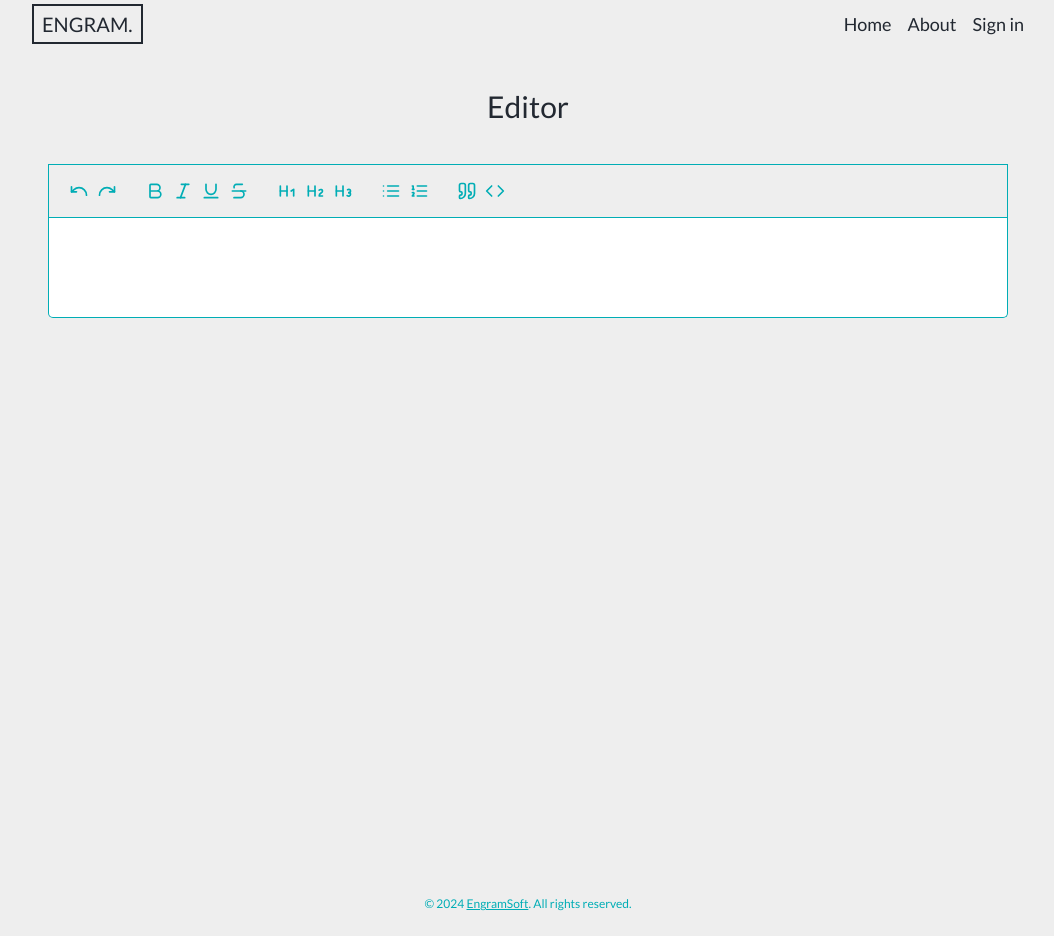
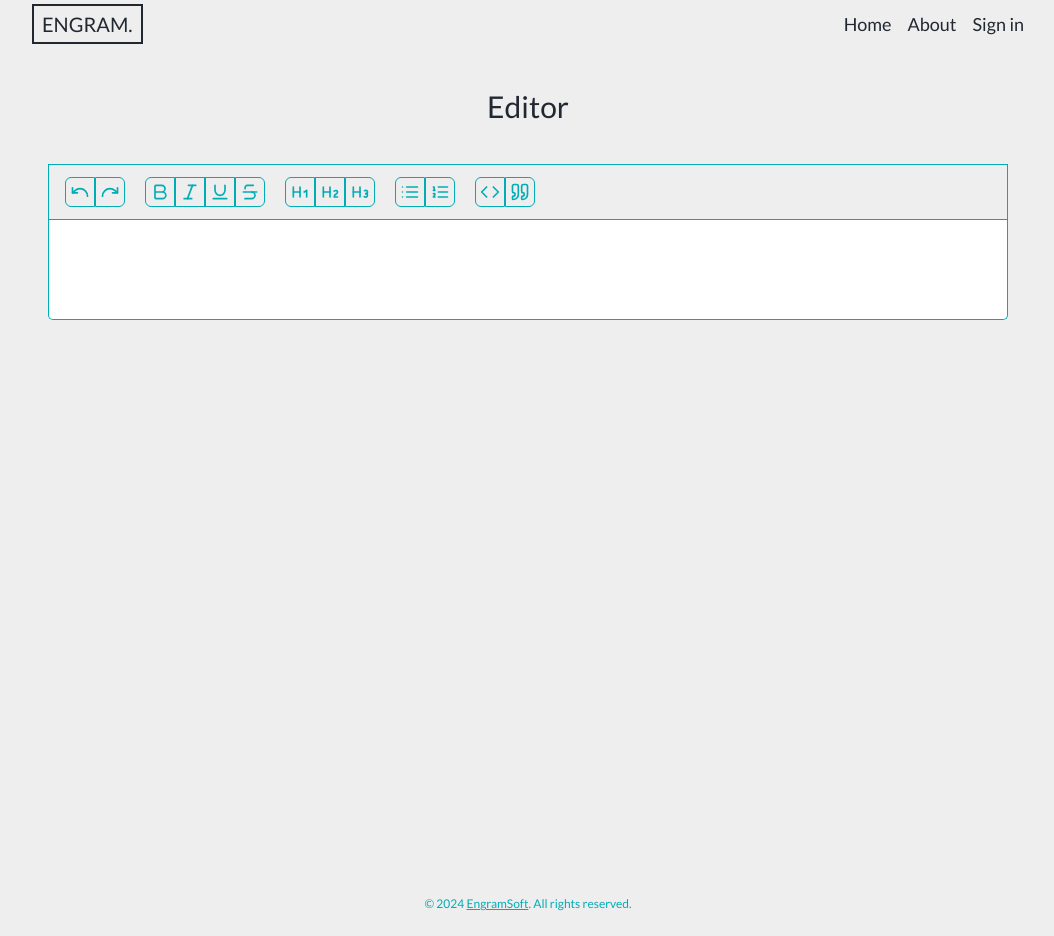
Before and after one commit to emre-ergun/engramsoft-web-blog, a React (Vite) app: page /new-post in a window 1280 px wide. Shown: the whole page, without its empty margins (112-1166 px from the left). Built offline with nearby package versions, Linux system fonts and the light colour scheme; no server answers.

Commit message:
minor changes on editor

```diff
--- a/src/components/Toolbar.tsx
+++ b/src/components/Toolbar.tsx
@@ -25,7 +25,7 @@ function Toolbar({ editor, content }: ToolbarProps) {
 
   return (
     <div className='relative px-4 py-3 flex justify-between items-center gap-5 w-full flex-wrap border border-secondary'>
-      <div className='flex justify-start items-center gap-5 w-full flex-wrap '>
+      <div className='flex justify-start items-center gap-5 w-full flex-wrap text-secondary'>
         <div className='flex items-center justify-between'>
           <button
             onClick={e => {
@@ -34,8 +34,8 @@ function Toolbar({ editor, content }: ToolbarProps) {
             }}
             className={
               editor.isActive('undo')
-                ? 'bg-secondary text-fourth p-1'
-                : 'text-secondary hover:bg-secondary hover:text-fourth p-1'
+                ? ''
+                : 'text-secondary border border-secondary rounded-tl-md rounded-bl-md hover:bg-secondary hover:text-fourth hover:border-fourth p-1'
             }
           >
             <Undo className='w-5 h-5' />
@@ -48,13 +48,12 @@ function Toolbar({ editor, content }: ToolbarProps) {
             className={
               editor.isActive('redo')
                 ? 'bg-secondary text-fourth p-1'
-                : 'text-secondary hover:bg-secondary hover:text-fourth p-1'
+                : 'text-secondary border border-secondary rounded-tr-md rounded-br-md hover:bg-secondary hover:text-fourth hover:border-fourth p-1'
             }
           >
             <Redo className='w-5 h-5' />
           </button>
         </div>
-
         <div className='flex items-center justify-between'>
           <button
             onClick={e => {
@@ -63,8 +62,8 @@ function Toolbar({ editor, content }: ToolbarProps) {
             }}
             className={
               editor.isActive('bold')
-                ? 'bg-secondary text-fourth p-1'
-                : 'text-secondary p-1 hover:bg-secondary hover:text-fourth'
+                ? 'bg-secondary text-fourth p-1 border border-fourth rounded-tl-md rounded-bl-md'
+                : 'text-secondary p-1 border border-secondary hover:bg-secondary hover:text-fourth rounded-tl-md rounded-bl-md'
             }
           >
             <Bold className='w-5 h-5' />
@@ -76,8 +75,8 @@ function Toolbar({ editor, content }: ToolbarProps) {
             }}
             className={
               editor.isActive('italic')
-                ? 'bg-secondary text-fourth p-1'
-                : 'text-secondary p-1 hover:bg-secondary hover:text-fourth'
+                ? 'bg-secondary text-fourth p-1 border border-fourth'
+                : 'text-secondary p-1 border border-secondary hover:bg-secondary hover:text-fourth'
             }
           >
             <Italic className='w-5 h-5' />
@@ -89,8 +88,8 @@ function Toolbar({ editor, content }: ToolbarProps) {
             }}
             className={
               editor.isActive('underline')
-                ? 'bg-secondary text-fourth p-1'
-                : 'text-secondary p-1 hover:bg-secondary hover:text-fourth'
+                ? 'bg-secondary text-fourth p-1 border border-fourth'
+                : 'text-secondary p-1 border border-secondary hover:bg-secondary hover:text-fourth'
             }
           >
             <Underline className='w-5 h-5' />
@@ -102,8 +101,8 @@ function Toolbar({ editor, content }: ToolbarProps) {
             }}
             className={
               editor.isActive('strike')
-                ? 'bg-secondary text-fourth p-1'
-                : 'text-secondary p-1 hover:bg-secondary hover:text-fourth'
+                ? 'bg-secondary text-fourth p-1 border border-fourth rounded-tr-md rounded-br-md'
+                : 'text-secondary p-1 border border-secondary rounded-tr-md rounded-br-md hover:bg-secondary hover:text-fourth'
             }
           >
             <Strikethrough className='w-5 h-5' />
@@ -117,8 +116,8 @@ function Toolbar({ editor, content }: ToolbarProps) {
             }}
             className={
               editor.isActive('heading', { level: 1 })
-                ? 'bg-secondary text-fourth p-1'
-                : 'text-secondary p-1 hover:bg-secondary hover:text-fourth'
+                ? 'bg-secondary text-fourth p-1 border border-fourth rounded-tl-md rounded-bl-md'
+                : 'text-secondary p-1 border border-secondary hover:bg-secondary hover:text-fourth rounded-tl-md rounded-bl-md'
             }
           >
             <Heading1 className='w-5 h-5' />
@@ -130,8 +129,8 @@ function Toolbar({ editor, content }: ToolbarProps) {
             }}
             className={
               editor.isActive('heading', { level: 2 })
-                ? 'bg-secondary text-fourth p-1'
-                : 'text-secondary p-1 hover:bg-secondary hover:text-fourth'
+                ? 'bg-secondary text-fourth p-1 border border-fourth'
+                : 'text-secondary p-1 border border-secondary hover:bg-secondary hover:text-fourth'
             }
           >
             <Heading2 className='w-5 h-5' />
@@ -143,8 +142,8 @@ function Toolbar({ editor, content }: ToolbarProps) {
             }}
             className={
               editor.isActive('heading', { level: 3 })
-                ? 'bg-secondary text-fourth p-1'
-                : 'text-secondary p-1 hover:bg-secondary hover:text-fourth'
+                ? 'bg-secondary text-fourth p-1 border border-fourth rounded-tr-md rounded-br-md'
+                : 'text-secondary p-1 border border-secondary rounded-tr-md rounded-br-md hover:bg-secondary hover:text-fourth'
             }
           >
             <Heading3 className='w-5 h-5' />
@@ -158,8 +157,8 @@ function Toolbar({ editor, content }: ToolbarProps) {
             }}
             className={
               editor.isActive('bulletList')
-                ? 'bg-secondary text-fourth p-1'
-                : 'text-secondary p-1 hover:bg-secondary hover:text-fourth'
+                ? 'bg-secondary text-fourth p-1 border border-fourth rounded-tl-md rounded-bl-md'
+                : 'text-secondary p-1 border border-secondary hover:bg-secondary hover:text-fourth rounded-tl-md rounded-bl-md'
             }
           >
             <List className='w-5 h-5' />
@@ -171,8 +170,8 @@ function Toolbar({ editor, content }: ToolbarProps) {
             }}
             className={
               editor.isActive('orderedList')
-                ? 'bg-secondary text-fourth p-1'
-                : 'text-secondary p-1 hover:bg-secondary hover:text-fourth'
+                ? 'bg-secondary text-fourth p-1 border border-fourth rounded-tr-md rounded-br-md'
+                : 'text-secondary p-1 border border-secondary rounded-tr-md rounded-br-md hover:bg-secondary hover:text-fourth'
             }
           >
             <ListOrdered className='w-5 h-5' />
@@ -182,28 +181,28 @@ function Toolbar({ editor, content }: ToolbarProps) {
           <button
             onClick={e => {
               e.preventDefault();
+              editor.chain().focus().toggleCode().run();
+            }}
+            className={
+              editor.isActive('code')
+                ? 'bg-secondary text-fourth p-1 border border-fourth rounded-tl-md rounded-bl-md'
+                : 'text-secondary p-1 border border-secondary rounded-tl-md rounded-bl-md hover:bg-secondary hover:text-fourth'
+            }
+          >
+            <Code className='w-5 h-5' />
+          </button>
+          <button
+            onClick={e => {
+              e.preventDefault();
               editor.chain().focus().toggleBlockquote().run();
             }}
             className={
               editor.isActive('blockquote')
-                ? 'bg-secondary text-fourth p-1'
-                : 'text-secondary p-1 hover:bg-secondary hover:text-fourth'
+                ? 'bg-secondary text-fourth p-1 border border-fourth rounded-tr-md rounded-br-md'
+                : 'text-secondary p-1 border border-secondary hover:bg-secondary hover:text-fourth rounded-tr-md rounded-br-md'
             }
           >
             <Quote className='w-5 h-5' />
-          </button>
-          <button
-            onClick={e => {
-              e.preventDefault();
-              editor.chain().focus().setCode().run();
-            }}
-            className={
-              editor.isActive('code')
-                ? 'bg-secondary text-fourth p-1'
-                : 'text-secondary p-1 hover:bg-secondary hover:text-fourth'
-            }
-          >
-            <Code className='w-5 h-5' />
           </button>
         </div>
       </div>
```
